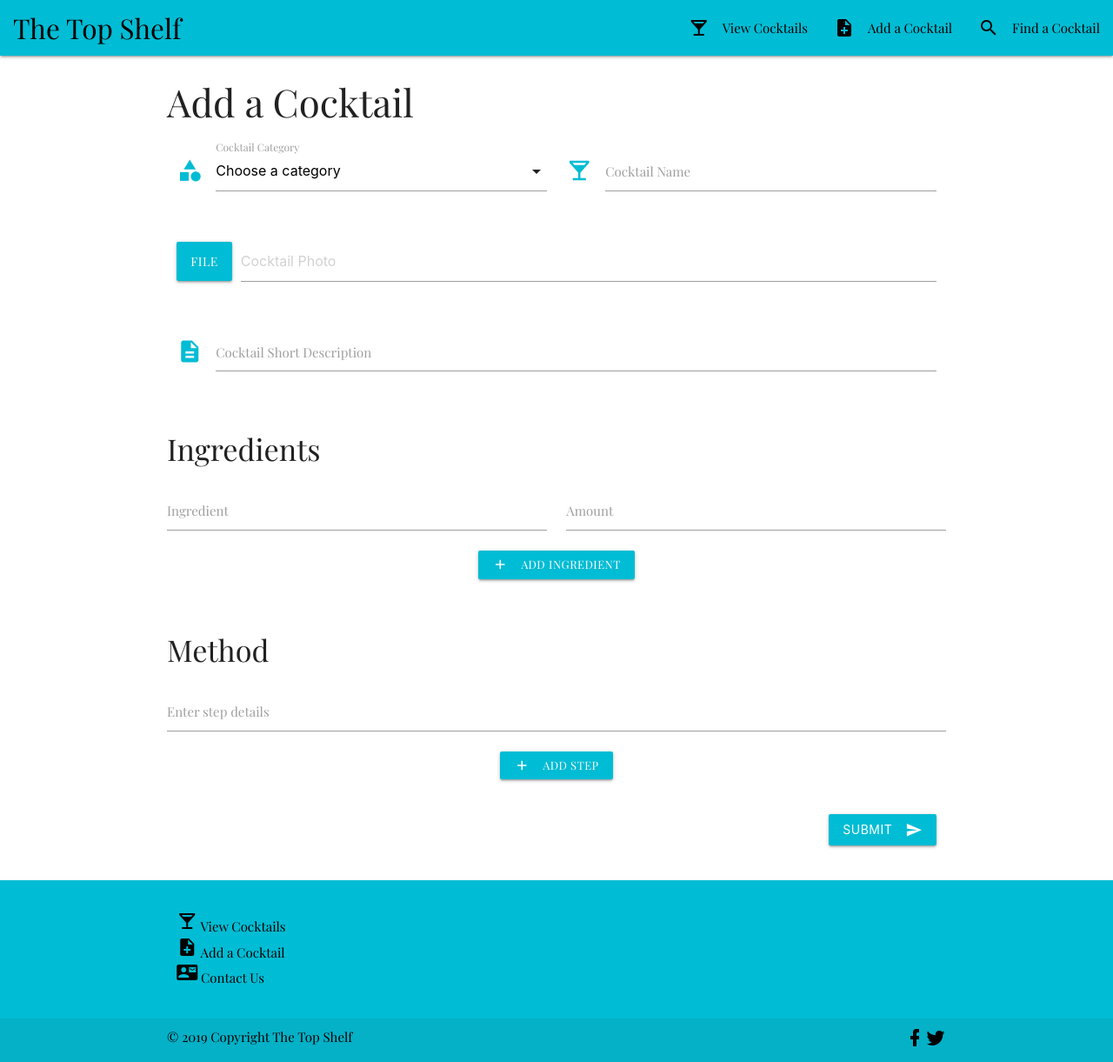
After one commit to walshyc/the-top-shelf, a Flask app: template templates/addcocktail.html in a window 1280 px wide. The commit adds this page. Shown: the whole page at 87% size. Run offline with Flask 2, Linux system fonts and the light colour scheme; the template is opened without the code that fills it, so the values that code supplies are empty; some libraries are stand-ins or nearby versions.

Commit message:
created add a cocktail functionality

```diff
--- a/app.py
+++ b/app.py
@@ -21,8 +21,6 @@ def categories():
 @app.route('/categories/<category_id>')
 def category_id(category_id):
     the_category = mongo.db.categories.find_one({"_id": ObjectId(category_id)})
-    all_cocktails = mongo.db.cocktails.find()
-    all_categories = mongo.db.categories.find()
     return render_template("drink.html",categories=mongo.db.categories.find(), category = the_category, cocktails = mongo.db.cocktails.find())
 
 # @app.route('/categories/<category_id>/<cocktail_id>')
@@ -39,6 +37,16 @@ def cocktail_id(cocktail_id):
 
     return render_template("single.html", cocktail = cocktail )
 
+@app.route('/add_cocktail')
+def add_cocktail():
+    return render_template('addcocktail.html', categories=mongo.db.categories.find())
+
+@app.route('/insert_cocktail', methods=['POST'])
+def insert_cocktail():
+    cocktails = mongo.db.cocktails
+    cocktails.insert_one(request.form.to_dict())
+    return redirect(url_for('categories'))
+
 
 if __name__ == "__main__":
     app.run(host = os.environ.get("IP"),
--- a/static/css/style.css
+++ b/static/css/style.css
@@ -9,10 +9,28 @@ body {
 }
 
 
-.contrast-text{
+/* .contrast-text{
     color: #850100!important;
+} */
+
+.ing-heading{
+    display: inline-block;
 }
 
+.ing-btn{
+    width: 50%!important;
+}
+
+/* label focus color */
+.input-field input[type=text]:focus + label, .materialize-textarea:focus:not([readonly]) + label, i.prefix {
+    color: #00bcd4 !important;
+   }
+
+/* label underline focus color */
+   .input-field input[type=text]:focus, .materialize-textarea:focus:not([readonly]) {
+    border-bottom: 1px solid #00bcd4 !important;
+    box-shadow: 0 1px 0 0 #00bcd4 !important;
+   }
 
 /* Media Queries */
 @media screen and (min-width: 993px) {
--- /dev/null
+++ b/static/js/form.js
@@ -0,0 +1,56 @@
+$(document).ready(function () {
+
+    var ingredientID = 1;
+
+    $('#add_ing').click(function (e) {
+        e.preventDefault();
+        $('#ingredients-list').append(`<div class="input-field col s6">
+        <input type="text" id="ingredient_name` + ingredientID + `" name="ingredient_name` + ingredientID + `" class="materialize-textarea">
+        <label for="ingredient_name` + ingredientID + `">Ingredient</label>
+    </div>
+    <div class="input-field col s6">
+        <input type="text" id="ingredient_amount` + ingredientID + `" name="ingredient_amount` + ingredientID + `" class="materialize-textarea">
+        <label for="ingredient_amount` + ingredientID + `">Amount</label>
+    </div>`);
+
+        ingredientID++;
+
+        if (ingredientID > 1) {
+            $("#remove_ing").show();
+        }
+    });
+
+    $('#remove_ing').click(function (e) {
+        e.preventDefault();
+        $("#ingredients-list  > div").slice(-2).remove();
+        ingredientID--;
+    });
+
+
+
+
+    var methodID = 1;
+
+    $('#add_step').click(function (e) {
+        e.preventDefault();
+        $('#method-list').append(`
+    <div class="input-field col s12">
+        <input type="text" id="method` + methodID + `" name="method` + methodID + `" class="materialize-textarea">
+        <label for="method` + methodID + `">Enter step details</label>
+    </div>`);
+
+        methodID++;
+
+        if (methodID > 1) {
+            $("#remove_step").show();
+        }
+    });
+
+    $('#remove_step').click(function (e) {
+        e.preventDefault();
+        $("#method-list  > div").slice(-2).remove();
+        methodID--;
+    });
+
+
+});
--- /dev/null
+++ b/templates/addcocktail.html
@@ -0,0 +1,117 @@
+{% extends  'base.html' %}
+
+{% block title %}
+<title>Add a cocktail - The Top Shelf</title>
+{% endblock %}
+
+{% block content %}
+
+<h3>Add a Cocktail</h3>
+
+<div class="row">
+    <form action="{{url_for('insert_cocktail')}}" method="POST" class="col s12">
+        <div class="row">
+            <div class="input-field col s12 m6">
+                <i class="material-icons prefix">category</i>
+                <select id="cocktail_category" name="cocktail_base" class="icons">
+                    <option value="" disabled selected>Choose a category</option>
+                    {% for cat in categories %}
+                    <option value="{{cat.category_name}}" >{{cat.category_name.capitalize()}}</option>
+                    {% endfor %}
+
+                </select>
+                <label>Cocktail Category</label>
+            </div>
+            <div class="input-field col s12 m6">
+                <i class="material-icons prefix">local_bar</i>
+
+                <input name="cocktail_name" id="cocktail_name" type="text" class="validate cyan-text">
+                <label for="cocktail_name">Cocktail Name</label>
+            </div>
+        </div>
+        <div class="row">
+            <div class="file-field input-field col s12">
+                <div class="btn cyan">
+                    <span>File</span>
+                    <input name="image" type="file" id="image" >
+                </div>
+                <div class="file-path-wrapper">
+                    <input name="image" class="file-path validate" type="text" placeholder="Cocktail Photo">
+                </div>
+            </div>
+        </div>
+
+        <div class="row">
+            <div class="input-field col s12">
+                <i class="material-icons prefix">description</i>
+
+                <textarea name="short" id="cocktail_short" class="materialize-textarea" data-length="160"></textarea>
+                <label for="cocktail_short">Cocktail Short Description</label>
+            </div>
+        </div>
+
+        <div class="row">
+            <div class="row ingredients">
+                <div class="col s12">
+                    <h4>Ingredients</h4>
+                </div>
+                <div id="ingredients-list">
+                    <div class="input-field col s6">
+                        <input type="text" id="ingredient_name0" name="ingredient_name0" class="materialize-textarea">
+                        <label for="ingredient_name0">Ingredient</label>
+                    </div>
+                    <div class="input-field col s6">
+                        <input type="text" id="ingredient_amount0" name="ingredient_amount0"
+                            class="materialize-textarea">
+                        <label for="ingredient_amount0">Amount</label>
+                    </div>
+                </div>
+
+                <div class="col s12 center-align">
+                    <a id="add_ing" class="waves-effect waves-light btn-small cyan"><i
+                            class="material-icons left">add</i>Add ingredient</a>
+                    <a id="remove_ing" class="waves-effect waves-light btn-small red accent-3" style="display: none"><i
+                            class="material-icons left">remove</i>Remove ingredient</a>
+
+                </div>
+
+            </div>
+
+        </div>
+
+        <div class="row">
+            <div class="row method">
+                <div class="col s12">
+                    <h4>Method</h4>
+                </div>
+                <div id="method-list">
+
+                    <div class="input-field col s12">
+                        <input type="text" id="method0" name="method0" class="materialize-textarea validate">
+                        <label for="method0">Enter step details</label>
+                    </div>
+                </div>
+
+                <div class="col s12 center-align">
+                    <a id="add_step" class="waves-effect waves-light btn-small cyan"><i
+                            class="material-icons left">add</i>Add step</a>
+                    <a id="remove_step" class="waves-effect waves-light btn-small red accent-3" style="display: none"><i
+                            class="material-icons left">remove</i>Remove step</a>
+
+                </div>
+
+            </div>
+
+        </div>
+        <div class="row">
+            <div class="col s12 right-align">
+                <button class="btn waves-effect waves-light cyan" type="submit" name="action">Submit
+                    <i class="material-icons right">send</i>
+                </button>
+            </div>
+        </div>
+
+    </form>
+</div>
+
+{% endblock %}
--- a/templates/base.html
+++ b/templates/base.html
@@ -22,22 +22,22 @@
 <body>
     <nav>
         <div class="nav-wrapper cyan ">
-            <a href="/" class="brand-logo contrast-text">The Top Shelf</a>
-            <a href="#" data-target="mobile-demo" class="sidenav-trigger"><i class="material-icons contrast-text">menu</i></a>
+            <a href="/" class="brand-logo black-text">The Top Shelf</a>
+            <a href="#" data-target="mobile-demo" class="sidenav-trigger"><i class="material-icons black-text">menu</i></a>
             <ul class="right hide-on-med-and-down black-text">
-                <li><a class="contrast-text" href="/categories"><i class="material-icons left">local_bar</i>View
+                <li><a class="black-text" href="{{url_for('categories')}}"><i class="material-icons left">local_bar</i>View
                         Cocktails</a></li>
-                <li><a class="contrast-text" href="#"><i class="material-icons left">note_add</i>Add a Cocktail</a></li>
-                <li><a class="contrast-text" href="#"><i class="material-icons left">search</i>Find a Cocktail</a></li>
+                <li><a class="black-text" href="{{url_for('add_cocktail')}}"><i class="material-icons left">note_add</i>Add a Cocktail</a></li>
+                <li><a class="black-text" href="#"><i class="material-icons left">search</i>Find a Cocktail</a></li>
             </ul>
         </div>
     </nav>
 
-    <ul class="sidenav cyan contrast-text" id="mobile-demo">
-        <li><a href="/" class="brand-logo contrast-text">The Top Shelf</a></li>
-        <li><a class="contrast-text" href="/categories"><i class="material-icons left">local_bar</i>View Cocktails</a></li>
-        <li><a class="contrast-text" href="#"><i class="material-icons left">note_add</i>Add a Cocktail</a></li>
-        <li><a class="contrast-text" href="#"><i class="material-icons left">search</i>Find a Cocktail</a></li>
+    <ul class="sidenav cyan black-text" id="mobile-demo">
+        <li><a href="/" class="brand-logo black-text">The Top Shelf</a></li>
+        <li><a class="black-text" href="{{url_for('categories')}}"><i class="material-icons left">local_bar</i>View Cocktails</a></li>
+        <li><a class="black-text" href="{{url_for('add_cocktail')}}"><i class="material-icons left">note_add</i>Add a Cocktail</a></li>
+        <li><a class="black-text" href="#"><i class="material-icons left">search</i>Find a Cocktail</a></li>
     </ul>
         {% block slider %}
         {% endblock %}
@@ -76,6 +76,7 @@
 
     <!-- jQuery  -->
     <script src="https://cdnjs.cloudflare.com/ajax/libs/jquery/3.4.1/jquery.min.js"></script>
+
     <!-- Compiled and minified JavaScript -->
     <script src="https://cdnjs.cloudflare.com/ajax/libs/materialize/1.0.0/js/materialize.min.js"></script>
     <script>
@@ -93,9 +94,15 @@
                 indicators: false
             });
 
+            $('select').formSelect();
+
+            $('textarea#cocktail_short').characterCounter();
+
         });
 
     </script>
+    <!-- Form javascript -->
+    <script src="{{ url_for('static', filename='js/form.js') }}"></script>
 </body>
 
 </html>
```
Also changed, not shown: static/img/add_button.png (added), static/img/remove_button.png (added).
